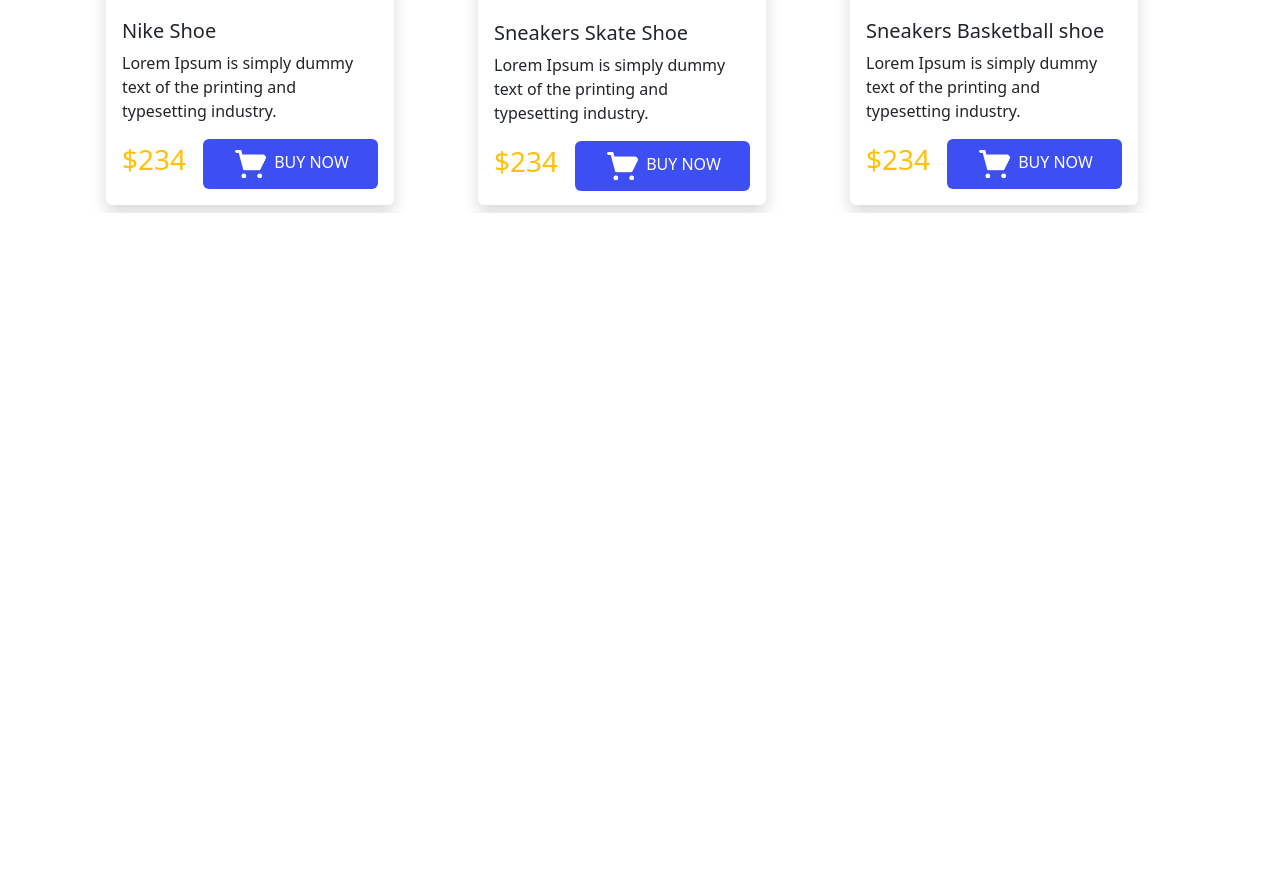
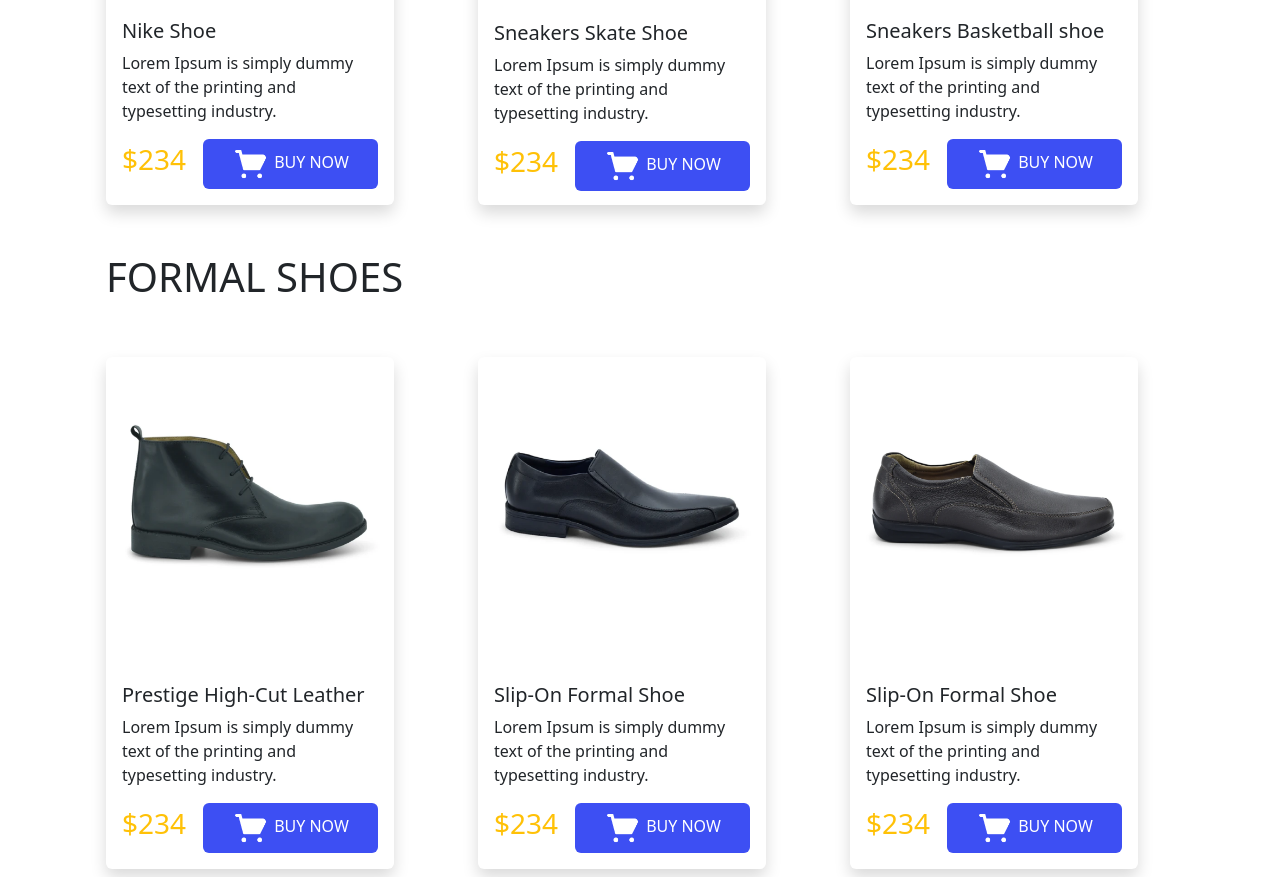
Before and after one commit to susmoysaha6/nike-bootstrap, a plain HTML site: page index.html in a window 1280 px wide. Shown: the part 1135-2012 px from the top of the page. Before the commit the page ends 1348 px from the top, so only its background shows below. Drawn offline with nearby package versions, Linux system fonts and the light colour scheme.

Commit message:
formal shoe section added

```diff
--- a/index.html
+++ b/index.html
@@ -29,7 +29,7 @@
                                 <a class="nav-link active" aria-current="page" href="#">Home</a>
                             </li>
                             <li class="nav-item pe-4">
-                                <a class="nav-link" href="#">Products</a>
+                                <a class="nav-link" href="#products">Products</a>
                             </li>
                             <li class="nav-item pe-4">
                                 <a class="nav-link" href="#">About Us</a>
@@ -72,8 +72,12 @@
     <!-- header section end -->
     <!-- main section start  -->
     <main class="container">
-        <h1>CASUAL SHOES</h1>
-        <div class="row g-5 mx-auto my-2">
+        <!-- products section starts -->
+        <section id="products">
+            <!-- casual shoes section start -->
+            <section class="my-5">
+                <h1 class="ps-4">CASUAL SHOES</h1>
+                <div class=" row g-5 mx-auto my-2">
                     <div class="col-lg-4 col-md-6 col-sm-12">
                         <div class="card border-0 shadow" style="width: 18rem; height: 32rem;">
                             <div class="bg-light m-2 rounded-2 h-75">
@@ -81,7 +85,8 @@
                             </div>
                             <div class="card-body">
                                 <h5 class="card-title">Nike Shoe</h5>
-                        <p class="card-text">Lorem Ipsum is simply dummy text of the printing and typesetting industry.
+                                <p class="card-text">Lorem Ipsum is simply dummy text of the printing and typesetting
+                                    industry.
                                 </p>
                                 <div class="d-flex justify-content-between align-items-center">
                                     <h3 class="text-warning">$234</h3>
@@ -100,7 +105,8 @@
                             </div>
                             <div class="card-body">
                                 <h5 class="card-title">Sneakers Skate Shoe </h5>
-                        <p class="card-text">Lorem Ipsum is simply dummy text of the printing and typesetting industry.
+                                <p class="card-text">Lorem Ipsum is simply dummy text of the printing and typesetting
+                                    industry.
                                 </p>
                                 <div class="d-flex justify-content-between align-items-center">
                                     <h3 class="text-warning">$234</h3>
@@ -119,7 +125,8 @@
                             </div>
                             <div class="card-body">
                                 <h5 class="card-title">Sneakers Basketball shoe</h5>
-                        <p class="card-text">Lorem Ipsum is simply dummy text of the printing and typesetting industry.
+                                <p class="card-text">Lorem Ipsum is simply dummy text of the printing and typesetting
+                                    industry.
                                 </p>
                                 <div class="d-flex justify-content-between align-items-center">
                                     <h3 class="text-warning">$234</h3>
@@ -132,6 +139,77 @@
                         </div>
                     </div>
                 </div>
+            </section>
+            <!-- casual shoes section end -->
+            <!-- formal shoes section start  -->
+            <section>
+                <h1 class="ps-4">FORMAL SHOES</h1>
+                <div class="row g-5 mx-auto my-2">
+                    <div class="col-lg-4 col-md-6 col-sm-12">
+                        <div class="card border-0 shadow" style="width: 18rem; height: 32rem;">
+                            <div class="m-2 rounded-2 h-75">
+                                <img src="images/Mask Group.png" class="card-img-top" alt="...">
+                            </div>
+                            <div class="card-body">
+                                <h5 class="card-title">Prestige High-Cut Leather</h5>
+                                <p class="card-text">Lorem Ipsum is simply dummy text of the printing and typesetting
+                                    industry.
+                                </p>
+                                <div class="d-flex justify-content-between align-items-center">
+                                    <h3 class="text-warning">$234</h3>
+                                    <button class="btn buy-now-btn border-0      text-white"> <img
+                                            src="icons/shopping-cart 1.png" class="w-25" alt="">
+                                        BUY NOW
+                                    </button>
+                                </div>
+                            </div>
+                        </div>
+                    </div>
+                    <div class="col-lg-4 col-md-6 col-sm-12">
+                        <div class="card border-0 shadow" style="width: 18rem; height: 32rem;">
+                            <div class="m-2 rounded-2 h-75">
+                                <img src="images/Rectangle 38.png" class="card-img-top" alt="...">
+                            </div>
+                            <div class="card-body">
+                                <h5 class="card-title">Slip-On Formal Shoe</h5>
+                                <p class="card-text">Lorem Ipsum is simply dummy text of the printing and typesetting
+                                    industry.
+                                </p>
+                                <div class="d-flex justify-content-between align-items-center">
+                                    <h3 class="text-warning">$234</h3>
+                                    <button class="btn buy-now-btn border-0      text-white"> <img
+                                            src="icons/shopping-cart 1.png" class="w-25" alt="">
+                                        BUY NOW
+                                    </button>
+                                </div>
+                            </div>
+                        </div>
+                    </div>
+                    <div class="col-lg-4 col-md-6 col-sm-12">
+                        <div class="card border-0 shadow" style="width: 18rem; height: 32rem;">
+                            <div class="m-2 rounded-2 h-75">
+                                <img src="images/Rectangle 39.png" class="card-img-top" alt="...">
+                            </div>
+                            <div class="card-body">
+                                <h5 class="card-title">Slip-On Formal Shoe</h5>
+                                <p class="card-text">Lorem Ipsum is simply dummy text of the printing and typesetting
+                                    industry.
+                                </p>
+                                <div class="d-flex justify-content-between align-items-center">
+                                    <h3 class="text-warning">$234</h3>
+                                    <button class="btn buy-now-btn border-0      text-white"> <img
+                                            src="icons/shopping-cart 1.png" class="w-25" alt="">
+                                        BUY NOW
+                                    </button>
+                                </div>
+                            </div>
+                        </div>
+                    </div>
+                </div>
+            </section>
+            <!-- formal shoes section end -->
+        </section>
+        <!-- products section starts -->
     </main>
     <!-- main section end  -->
     <!-- bootstrap script  -->
```
Lines whose indentation alone changed are shown as unchanged.
